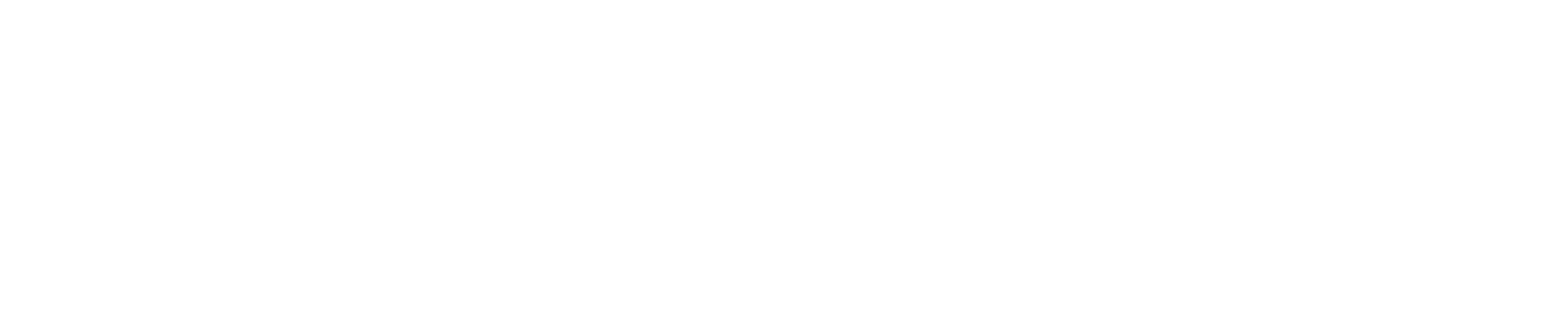
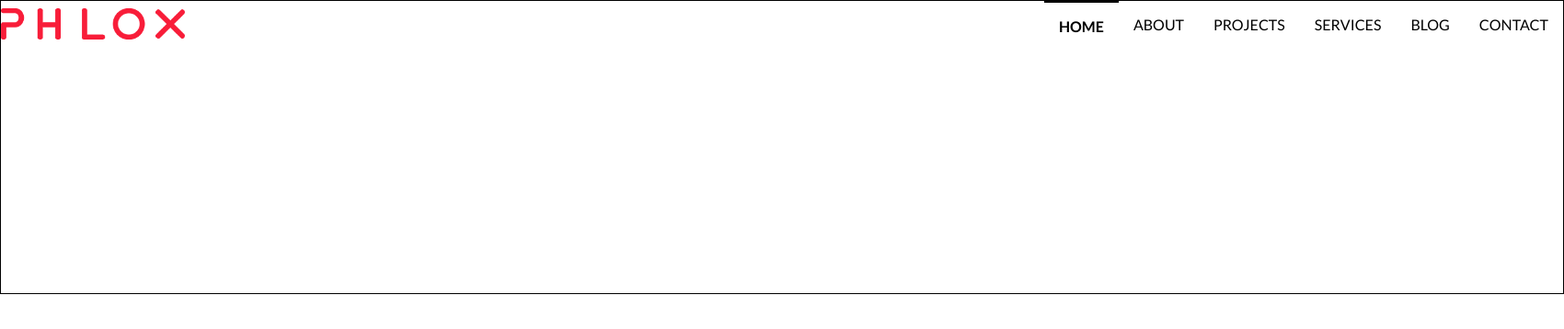
Before and after one commit to AlessioNapoletano/proj-html-vuejs, a Vue app: page / in a window 1280 px wide. Shown: the top 358 px of the page at 92% size, 1700 px wide, since content can reach past the window. Built offline with nearby package versions, Linux system fonts and the light colour scheme.

Commit message:
add Component HeaderNavbar

```diff
--- a/src/App.vue
+++ b/src/App.vue
@@ -1,10 +1,18 @@
 <script>
+import HeaderNavbar from './components/HeaderNavbar.vue'
+
 export default {
-
+  name: 'App',
+  components: {
+    HeaderNavbar
+  }
 }
 </script>
 
 <template>
+  <header>
+    <HeaderNavbar />
+  </header>
 </template>
 
 
--- /dev/null
+++ b/src/components/HeaderNavbar.vue
@@ -0,0 +1,82 @@
+<script>
+export default {
+    data() {
+        return {
+            navList:
+                [
+                    {
+                        name: 'HOME',
+                        current: true,
+                    },
+
+                    {
+                        name: 'ABOUT',
+                        current: false,
+                    },
+
+                    {
+                        name: 'PROJECTS',
+                        current: false,
+                    },
+
+                    {
+                        name: 'SERVICES',
+                        current: false,
+                    },
+
+                    {
+                        name: 'BLOG',
+                        current: false,
+                    },
+
+                    {
+                        name: 'CONTACT',
+                        current: false,
+                    },
+                ]
+        }
+    },
+}
+</script>
+
+<template>
+    <div class="container justify-between d-flex">
+        <div class="logo">
+            <img src="../assets/images/logotype.png" alt="Logo">
+        </div>
+
+        <nav>
+            <ul class="d-flex">
+                <li v-for="item in navList" :class="(item.current) ? 'current-selected' : ''"> {{
+                    item.name
+                }}
+                </li>
+            </ul>
+        </nav>
+    </div>
+</template>
+
+
+<style lang="scss" scoped>
+.container {
+    height: 20rem;
+    border: 1px solid black;
+}
+
+img {
+    margin-top: .5rem;
+    width: 200px;
+}
+
+li {
+    display: inline;
+    list-style-type: none;
+    padding: 1rem;
+    cursor: pointer;
+}
+
+.current-selected {
+    font-weight: bold;
+    border-top: 2px solid black;
+}
+</style>
--- a/src/styles/general.scss
+++ b/src/styles/general.scss
@@ -1,6 +1,30 @@
+// import font
+@import url('https://fonts.googleapis.com/css2?family=Lato:wght@100;300;400;700;900&display=swap');
+
 // Reset
 * {
     padding: 0;
     margin: 0;
     box-sizing: border-box;
 }
+
+body {
+    font-family: 'Lato', sans-serif;
+}
+
+.container {
+    width: 1700px;
+    margin: 0 auto;
+}
+
+.d-flex {
+    display: flex;
+}
+
+.justify-center {
+    justify-content: center;
+}
+
+.justify-between {
+    justify-content: space-between;
+}
```
